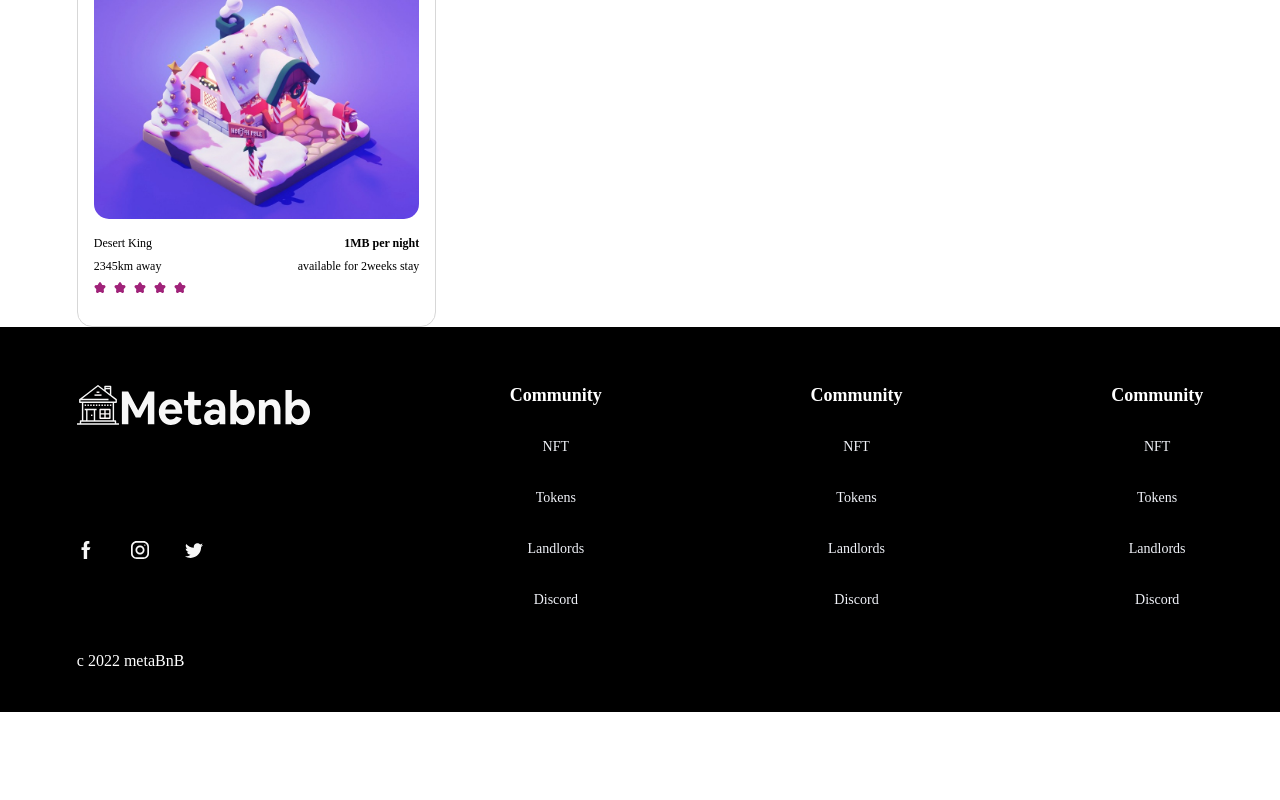
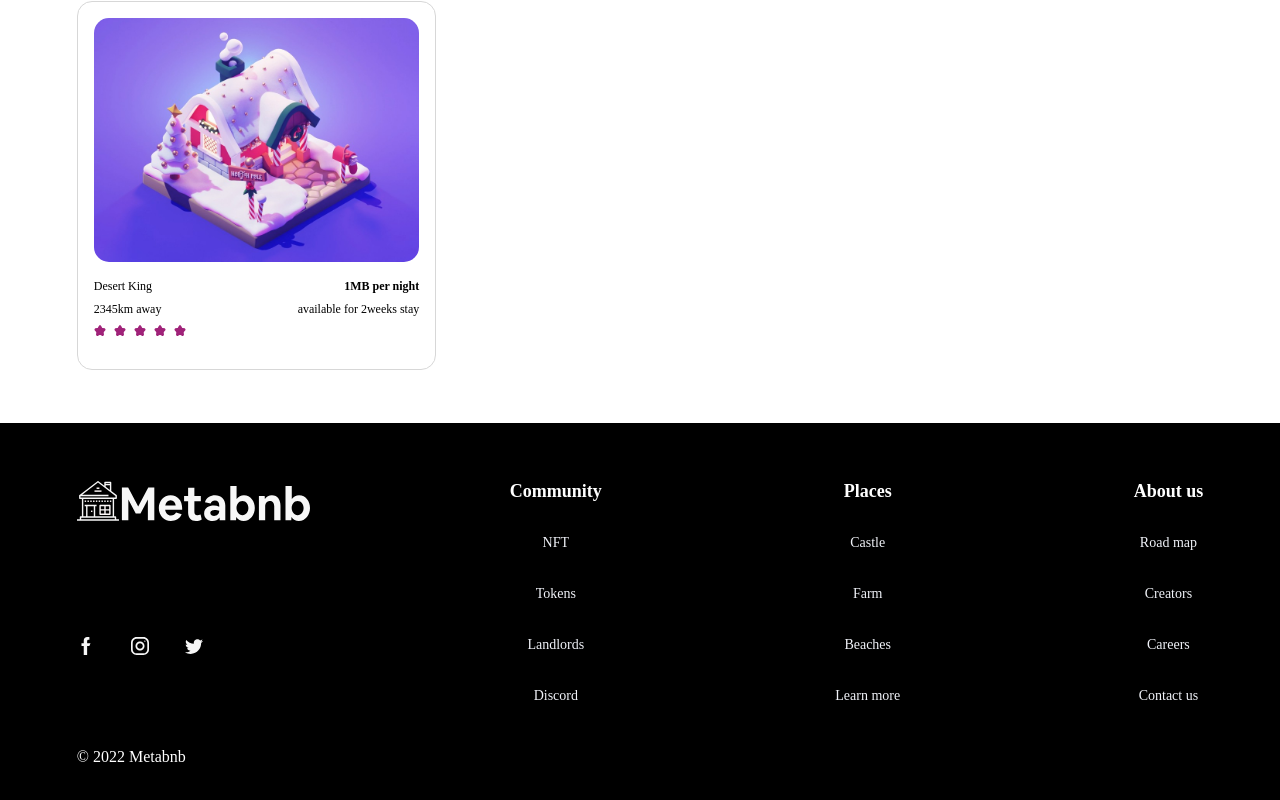
Before and after one commit to Kennethtml/hng-level-3, a React (Create React App) app: page /places in a window 1280 px wide. Shown: the part 2347-3147 px from the top of the page. Before the commit the page ends 3059 px from the top, so only its background shows below. Built offline with nearby package versions, Linux system fonts and the light colour scheme; a web font is replaced by a local one.

Commit message:
styles:fixed the about section images

```diff
--- a/src/Routes/Home.jsx
+++ b/src/Routes/Home.jsx
@@ -8,8 +8,10 @@ function Home() {
 
   const {  setToggle } = useContext(ModalContext);
   useEffect(() => {
+     window.scrollTo(0, 0);
     setToggle(false);
   }, []);
+
   return (
     <>
       <Header />
--- a/src/Routes/Places.jsx
+++ b/src/Routes/Places.jsx
@@ -9,6 +9,7 @@ import location from "../../src/assets/setting-5.svg"
 function Places() {
    const { setToggle } = useContext(ModalContext);
    useEffect(() => {
+     window.scrollTo(0, 0);
      setToggle(false);
    }, []);
   return (
@@ -45,7 +46,7 @@ function Places() {
           <img src={location} alt="locaion" />
         </div>
       </div>
-      <div className="wrapper">
+      <div className="shop wrapper">
         <div className="shop__cards">
           {shopData2.map((shopItem, idx) => {
             return <ShopCard key={idx} shopItem={shopItem} />;
--- a/src/components/About/About.jsx
+++ b/src/components/About/About.jsx
@@ -1,6 +1,6 @@
 import React from 'react'
 import "./about.scss"
-import home1 from '../../assets/home-1.jpg'
+import home1 from '../../assets/about-image.png'
 import home2 from "../../assets/home-2.jpg";
 import home3 from "../../assets/home-3.jpg";
 
@@ -19,9 +19,8 @@ function About() {
         <button className="btn">Learn more</button>
       </div>
       <div className="about__images">
-        <img src={home1} className="about-1" alt="" />
-        <img src={home2} className="about-2" alt="" />
-        <img src={home3} className="about-3" alt="" />
+        <img src={home1} className="about-1" alt="about" />
+
       </div>
         </div>
     </section>
--- a/src/components/About/about.scss
+++ b/src/components/About/about.scss
@@ -3,14 +3,18 @@
      padding: 100px 0;
 
    &__container{
-      display: grid;
-    grid-auto-flow: column;
-    grid-template-columns: repeat(2,1fr);
+    //   display: grid;
+    // grid-auto-flow: column;
+    // grid-template-columns: repeat(2,1fr);
+    // column-gap: 12.2rem;
+    display: flex;
+    gap: 12.2rem;
 
     @media(max-width:900px){
         display: flex;
             flex-direction: column;
             align-items: center;
+            gap: 0;
          }
 
    }
@@ -34,7 +38,10 @@
             font-weight: 400;
             line-height: 35px;
             margin-bottom: 5.7rem;
-            max-width: 40ch;
+            max-width: 41.5rem;
+            @media(max-width:900px){
+                max-width: 100%;
+            }
         }
         .btn{
             background-color: #fff;
@@ -51,25 +58,14 @@
         flex: 1;
 
         img{
-            position: absolute;
-            height: 25.3rem;
-            width: 37.8rem;
-            border-radius: 10px;
+            display: block;
+            width: 100%;
+            height: 100%;
+            object-fit: contain;
         }
         .about{
             &-1{
               top: 257px;
-              transform: rotate(-26.02deg);
-            }
-            &-2{
-                 top: 100px;
-                 transform: rotate(17.76deg) ;
-                 right: 100px;
-            }
-            &-3{
-                bottom: 100px;
-                transform: rotate(-8.76deg);
-                right: 100px;
 
             }
         }
--- a/src/components/Header/header.scss
+++ b/src/components/Header/header.scss
@@ -64,6 +64,7 @@
                 }
                 .btn{
                     width: 30%;
+                    border-radius: 0px 8px 8px 0px;
                 }
 
             }
--- a/src/components/footer/Footer.jsx
+++ b/src/components/footer/Footer.jsx
@@ -11,7 +11,7 @@ function Footer() {
 <div className="footer wrapper">
 
       <div className="logo">
-        <img src={logo} alt="" />
+        <img src={logo} alt="meta" />
       </div>
       <div className="footer__navigation">
         <div className="footer__navigation-community">
@@ -22,18 +22,18 @@ function Footer() {
           <p>Discord</p>
         </div>
         <div className="footer__navigation-places">
-          <h4>Community</h4>
-          <p>NFT</p>
-          <p>Tokens</p>
-          <p>Landlords</p>
-          <p>Discord</p>
+          <h4>Places</h4>
+          <p>Castle</p>
+          <p>Farm</p>
+          <p>Beaches</p>
+          <p>Learn more</p>
         </div>
         <div className="footer__navigation-about">
-          <h4>Community</h4>
-          <p>NFT</p>
-          <p>Tokens</p>
-          <p>Landlords</p>
-          <p>Discord</p>
+          <h4>About us</h4>
+          <p>Road map</p>
+          <p>Creators</p>
+          <p>Careers</p>
+          <p>Contact us</p>
         </div>
       </div>
       <div className="footer__social-links">
@@ -42,7 +42,7 @@ function Footer() {
         <img src={twitter} alt="" />
       </div>
       <div className="footer__copyright">
-        <p>c 2022 metaBnB</p>
+        <p>&copy; 2022 Metabnb</p>
       </div>
 </div>
     </footer>
```
Also changed, not shown: src/assets/about-image.jpg (added), src/assets/about-image.png (added).
